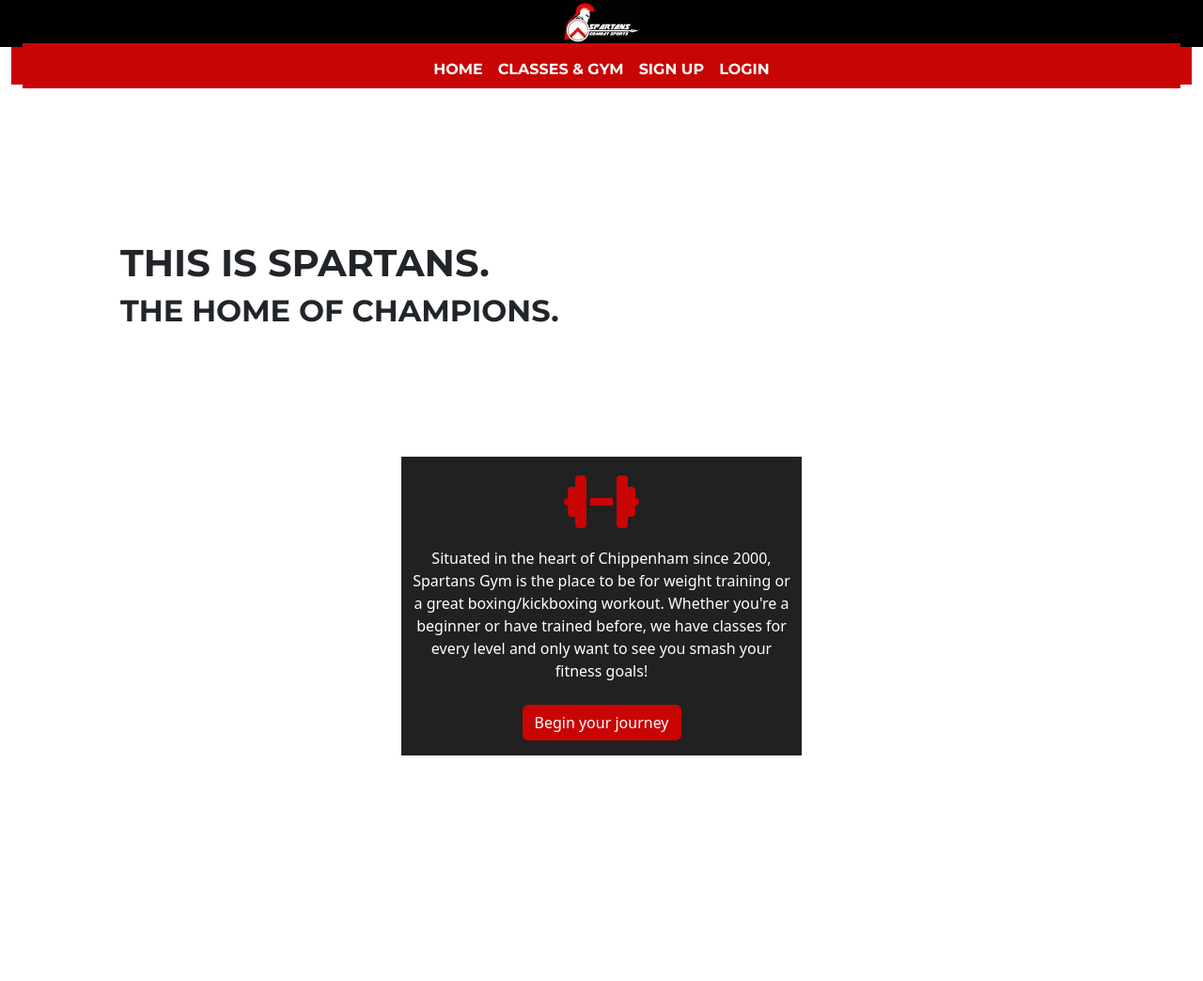
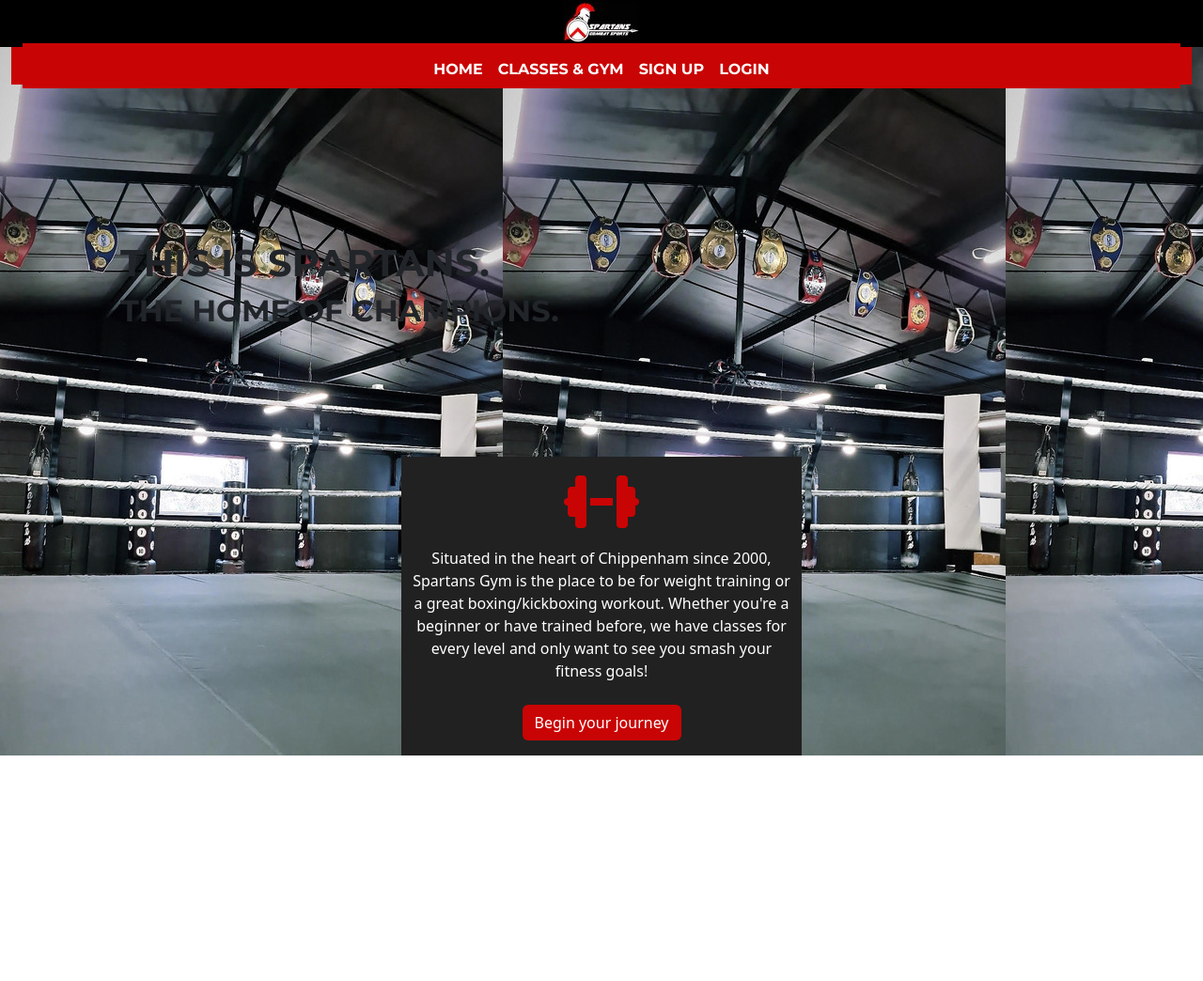
Before and after one commit to T254-bot/spartans-gym-fsf_project, a Django app: page / in a window 1280 px wide. Shown: the top 1044 px of the page at 94% size. Run offline with Django 3.2, Linux system fonts and the light colour scheme; some libraries are stand-ins or nearby versions.

Commit message:
Adds background image to main page

```diff
--- a/home/templates/home/index.html
+++ b/home/templates/home/index.html
@@ -2,6 +2,7 @@
 {% load static %}
 
 {% block content %}
+<div class="main-bg">
     <div class="container-fluid main-header">
         <div class="row">
             <div class="col col-lg-6">
@@ -24,5 +25,6 @@
             </div>
         </div>
     </div>
+</div>
 
 {% endblock %}
--- a/static/css/base.css
+++ b/static/css/base.css
@@ -59,6 +59,10 @@
     padding: 1rem;
 }
 
+.main-bg {
+    background-image: url(/static/media/site_images/spartans-bg-m.jpg);
+}
+
 /*----------------------------------------------------------- Media Queries */
 
 @media (min-width: 576px){
--- a/templates/base.html
+++ b/templates/base.html
@@ -42,7 +42,7 @@
             <nav class="navbar navbar-expand-lg sticky-top red-bg nav-h">
                 <div class="container-fluid justify-content-center">
                     <button class="navbar-toggler" type="button" data-bs-toggle="collapse" data-bs-target="#navbarNav" aria-controls="navbarNav" aria-expanded="false" aria-label="Toggle navigation">
-                        <span class="fa-solid fa-bars"></span>
+                        <span class="fa-solid fa-bars" style="color: white"></span>
                     </button>
                     <div class="collapse navbar-collapse justify-content-center red-bg" id="navbarNav">
                         <ul class="navbar-nav">
```
Also changed, not shown: static/media/site_images/spartans-bg-m.jpg (added). Lines whose indentation alone changed are shown as unchanged.
